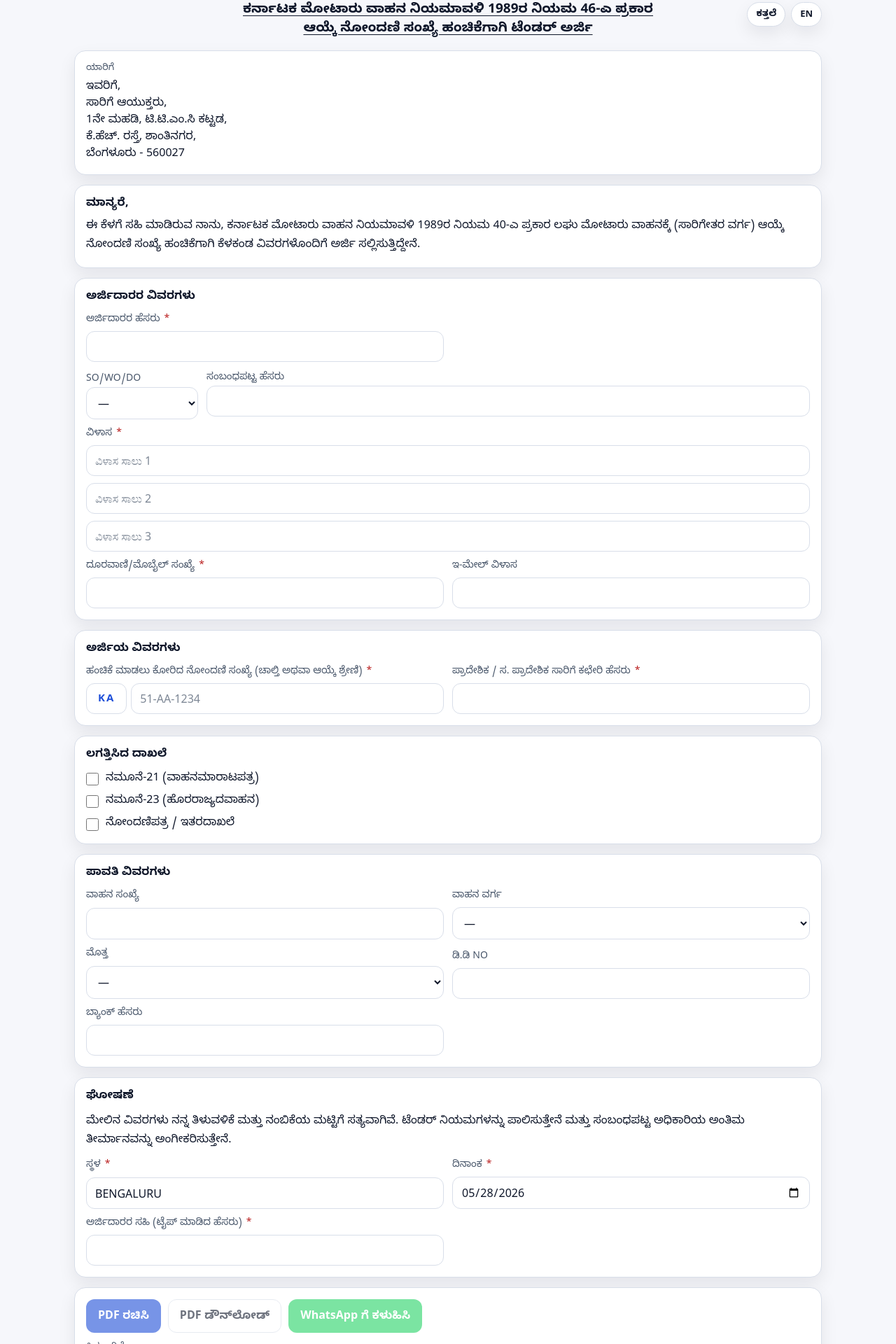
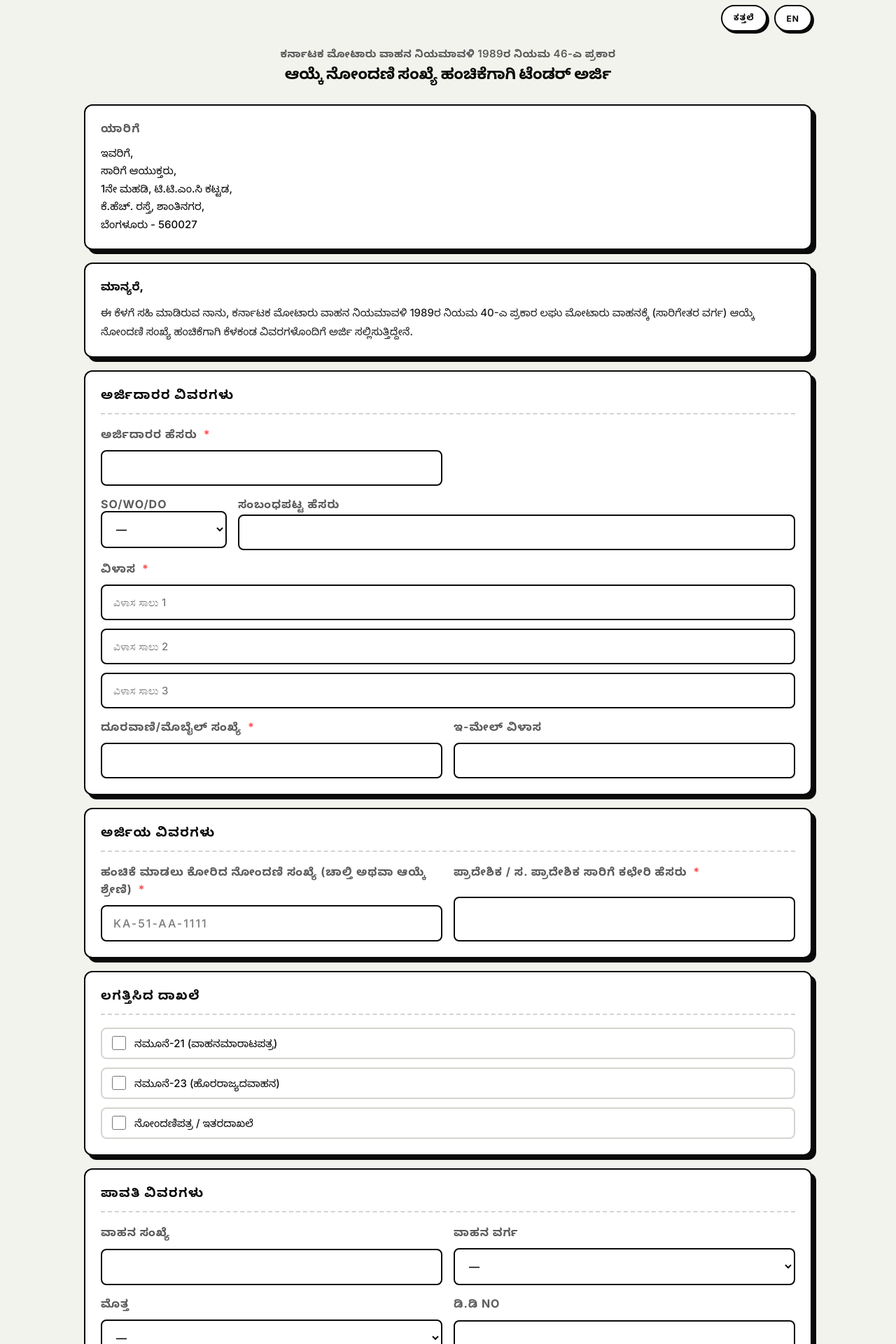
Before and after one commit to propagetech/rto, a React (Vite) app: page / in a window 1280 px wide. Shown: the part 21-1941 px from the top of the page at 70% size. Built offline with nearby package versions, Linux system fonts and the light colour scheme.

Commit message:
Update registration number input handling in App component. Introduce formatting logic for registration numbers and adjust placeholder text. Modify styles for improved layout and user experience, including updates to CSS variables and component styling.

```diff
--- a/index.html
+++ b/index.html
@@ -10,7 +10,7 @@
     <link rel="preconnect" href="https://fonts.googleapis.com" />
     <link rel="preconnect" href="https://fonts.gstatic.com" crossorigin />
     <link
-      href="https://fonts.googleapis.com/css2?family=Noto+Sans+Kannada:wght@400;500;600;700&display=swap"
+      href="https://fonts.googleapis.com/css2?family=Inter:wght@400;500;600;700;800;900&family=Noto+Sans+Kannada:wght@400;500;600;700&display=swap"
       rel="stylesheet"
     />
   </head>
--- a/src/App.jsx
+++ b/src/App.jsx
@@ -3,10 +3,10 @@ import {
   AMOUNT_OPTIONS,
   buildPdfFileName,
   buildShareMessage,
+  formatRegNumber,
   getUiLabels,
   INITIAL_FORM,
   REG_NUMBER_PLACEHOLDER,
-  REG_NUMBER_PREFIX,
   RELATION_OPTIONS,
   REQUIRED_FIELDS,
   UPPERCASE_FIELDS,
@@ -115,6 +115,24 @@ export default function App() {
     sigTouchedRef.current = true;
     lastBlobRef.current = null;
     setForm((prev) => ({ ...prev, signatureName: e.target.value.toUpperCase() }));
+  };
+
+  const handleRegNumberChange = (e) => {
+    const formatted = formatRegNumber(e.target.value);
+    lastBlobRef.current = null;
+    setForm((prev) => ({ ...prev, requestedRegNumber: formatted }));
+  };
+
+  const handleRegNumberFocus = () => {
+    if (!form.requestedRegNumber) {
+      setForm((prev) => ({ ...prev, requestedRegNumber: "KA-" }));
+    }
+  };
+
+  const handleRegNumberBlur = () => {
+    if (form.requestedRegNumber === "KA-" || form.requestedRegNumber === "KA") {
+      setForm((prev) => ({ ...prev, requestedRegNumber: "" }));
+    }
   };
 
   const canGenerate = useMemo(() => isComplete(form), [form]);
@@ -346,17 +364,16 @@ export default function App() {
                 <label htmlFor="requestedRegNumber">
                   {ui.requestedRegNumber} <span className="req">*</span>
                 </label>
-                <div className="reg-number-group">
-                  <span className="reg-number-group__prefix">{REG_NUMBER_PREFIX}</span>
                 <input
                   id="requestedRegNumber"
                   type="text"
                   placeholder={REG_NUMBER_PLACEHOLDER}
                   value={form.requestedRegNumber}
-                    onChange={update("requestedRegNumber")}
+                  onChange={handleRegNumberChange}
+                  onFocus={handleRegNumberFocus}
+                  onBlur={handleRegNumberBlur}
                   required
                 />
-                </div>
               </div>
 
               <div className="field">
--- a/src/labels.js
+++ b/src/labels.js
@@ -181,15 +181,21 @@ export const AMOUNT_OPTIONS = [
 ];
 
 export const REG_NUMBER_PREFIX = "KA";
-export const REG_NUMBER_PLACEHOLDER = "51-AA-1234";
+export const REG_NUMBER_PLACEHOLDER = "KA-51-AA-1111";
 
-export function regNumberForPdf(rest) {
-  const cleaned = String(rest || "")
-    .trim()
-    .replace(/\s+/g, "-")
-    .replace(/-+/g, "-")
-    .replace(/^-+|-+$/g, "");
-  return cleaned ? `${REG_NUMBER_PREFIX}-${cleaned}` : "";
+export function formatRegNumber(input) {
+  let raw = String(input || "").toUpperCase().replace(/[^A-Z0-9]/g, "");
+  if (raw.startsWith("KA")) raw = raw.slice(2);
+
+  let result = REG_NUMBER_PREFIX;
+  if (raw.length > 0) result += "-" + raw.slice(0, 2);
+  if (raw.length > 2) result += "-" + raw.slice(2, 4);
+  if (raw.length > 4) result += "-" + raw.slice(4, 8);
+  return result;
+}
+
+export function regNumberForPdf(value) {
+  return String(value || "").trim().toUpperCase();
 }
 
 export const UPPERCASE_FIELDS = new Set([
--- a/src/styles.css
+++ b/src/styles.css
@@ -1,28 +1,34 @@
 :root,
 [data-theme="light"] {
-  --bg: #f6f7fb;
+  --bg: #f3f3ed;
   --card: #ffffff;
   --input-bg: #ffffff;
-  --text: #0f172a;
-  --muted: #475569;
-  --border: #d8dee9;
-  --primary: #1d4ed8;
-  --primary-contrast: #ffffff;
-  --danger: #b91c1c;
-  --shadow: 0 10px 25px rgba(2, 6, 23, 0.08);
+  --text: #0a0a0a;
+  --text-soft: #1f1f1f;
+  --muted: #5b5b5b;
+  --border: #0a0a0a;
+  --border-soft: #d4d4cf;
+  --primary: #0ff8b6;
+  --primary-contrast: #0a0a0a;
+  --accent: #d3ff00;
+  --danger: #ff4d4d;
+  --pop-shadow: var(--text);
 }
 
 [data-theme="dark"] {
-  --bg: #0b1220;
-  --card: #131c2e;
-  --input-bg: #0f1626;
-  --text: #e2e8f0;
-  --muted: #94a3b8;
-  --border: #2a3650;
-  --primary: #60a5fa;
-  --primary-contrast: #0b1220;
-  --danger: #f87171;
-  --shadow: 0 10px 25px rgba(0, 0, 0, 0.5);
+  --bg: #060606;
+  --card: #111111;
+  --input-bg: #161616;
+  --text: #f5f5f0;
+  --text-soft: #d0d0c8;
+  --muted: #8a8a85;
+  --border: #f5f5f0;
+  --border-soft: #2a2a2a;
+  --primary: #0ff8b6;
+  --primary-contrast: #060606;
+  --accent: #d3ff00;
+  --danger: #ff5c5c;
+  --pop-shadow: var(--text);
 }
 
 * {
@@ -36,21 +42,25 @@ body {
 
 body {
   margin: 0;
-  font-family: "Noto Sans Kannada", ui-sans-serif, system-ui, -apple-system, BlinkMacSystemFont, "Segoe UI", Roboto,
-    Helvetica, Arial;
+  font-family: "Inter", "Noto Sans Kannada", ui-sans-serif, system-ui, -apple-system, BlinkMacSystemFont, "Segoe UI",
+    Roboto, Helvetica, Arial;
+  font-size: 15px;
   color: var(--text);
   background: var(--bg);
+  -webkit-font-smoothing: antialiased;
+  -moz-osx-font-smoothing: grayscale;
 }
 
 .page {
-  max-width: 1100px;
+  max-width: 1080px;
   margin: 0 auto;
-  padding: 24px 16px 40px;
+  padding: 28px 20px 64px;
 }
 
 .header {
-  margin-bottom: 16px;
+  margin-bottom: 28px;
   position: relative;
+  padding-top: 56px;
 }
 
 .header__controls {
@@ -58,26 +68,34 @@ body {
   top: 0;
   right: 0;
   display: flex;
-  gap: 8px;
+  gap: 10px;
 }
 
 .pill-toggle {
   appearance: none;
   background: var(--card);
-  border: 1px solid var(--border);
+  border: 2px solid var(--border);
   color: var(--text);
-  padding: 6px 12px;
+  padding: 8px 16px;
   border-radius: 999px;
   font: inherit;
-  font-size: 13px;
-  font-weight: 600;
+  font-size: 12px;
+  font-weight: 700;
+  letter-spacing: 1px;
+  text-transform: uppercase;
   cursor: pointer;
-  box-shadow: var(--shadow);
+  box-shadow: 3px 3px 0 var(--pop-shadow);
+  transition: transform 80ms ease, box-shadow 80ms ease;
 }
 
 .pill-toggle:hover {
-  border-color: var(--primary);
-  color: var(--primary);
+  transform: translate(1px, 1px);
+  box-shadow: 2px 2px 0 var(--pop-shadow);
+}
+
+.pill-toggle:active {
+  transform: translate(3px, 3px);
+  box-shadow: 0 0 0 var(--pop-shadow);
 }
 
 .pill-toggle:focus-visible {
@@ -88,141 +106,149 @@ body {
 .scan-title {
   margin: 0;
   text-align: center;
-  line-height: 1.4;
-  font-size: 19px;
-  font-weight: 700;
+  line-height: 1.35;
+  font-size: 22px;
+  font-weight: 800;
+  letter-spacing: -0.2px;
 }
 
 .scan-title__line {
   display: block;
-  text-decoration: underline;
-  text-underline-offset: 4px;
+  margin: 4px 0;
+}
+
+.scan-title__line:first-child {
+  font-size: 15px;
+  font-weight: 600;
+  color: var(--muted);
+  letter-spacing: 0.4px;
+  text-transform: none;
 }
 
 .content {
   display: grid;
-  gap: 14px;
+  gap: 18px;
 }
 
 .card {
   background: var(--card);
-  border: 1px solid var(--border);
-  border-radius: 16px;
-  padding: 16px;
-  box-shadow: var(--shadow);
+  border: 2px solid var(--border);
+  border-radius: 12px;
+  padding: 22px;
+  box-shadow: 6px 6px 0 var(--pop-shadow);
 }
 
 .section-title {
-  margin: 0 0 12px;
-  font-size: 16px;
+  margin: 0 0 18px;
+  font-size: 18px;
+  font-weight: 800;
+  letter-spacing: 1.5px;
+  text-transform: uppercase;
+  color: var(--text);
+  border-bottom: 2px dashed var(--border-soft);
+  padding-bottom: 10px;
 }
 
 .addressed {
   display: grid;
-  gap: 6px;
+  gap: 8px;
 }
 
 .addressed__label {
-  font-size: 13px;
+  font-size: 16px;
+  font-weight: 800;
+  letter-spacing: 1.5px;
+  text-transform: uppercase;
   color: var(--muted);
 }
 
 .addressed__value {
-  line-height: 1.5;
+  line-height: 1.7;
+  font-weight: 500;
 }
 
 .intro__salutation {
-  margin: 0 0 8px;
-  font-weight: 600;
+  margin: 0 0 10px;
+  font-weight: 800;
+  font-size: 16px;
 }
 
 .intro__body {
   margin: 0;
-  line-height: 1.7;
+  line-height: 1.75;
+  font-weight: 500;
+  color: var(--text-soft);
 }
 
 .form {
   display: grid;
-  gap: 14px;
+  gap: 18px;
 }
 
 .grid {
   display: grid;
   grid-template-columns: repeat(2, minmax(0, 1fr));
-  gap: 12px;
+  gap: 16px;
 }
 
 .field {
   display: grid;
-  gap: 6px;
+  gap: 8px;
 }
 
 .field label {
-  font-size: 14px;
+  font-size: 16px;
+  font-weight: 700;
+  letter-spacing: 1px;
+  text-transform: uppercase;
   color: var(--muted);
 }
 
 .req {
   color: var(--danger);
-  margin-left: 2px;
+  margin-left: 4px;
 }
 
 .field input,
 .field select,
 .field textarea {
   width: 100%;
-  padding: 10px 12px;
-  border: 1px solid var(--border);
-  border-radius: 12px;
+  padding: 14px 16px;
+  border: 2px solid var(--border);
+  border-radius: 8px;
   font: inherit;
-  font-family: ui-sans-serif, system-ui, -apple-system, BlinkMacSystemFont, "Segoe UI", Roboto, Helvetica, Arial;
+  font-family: "Inter", ui-sans-serif, system-ui, -apple-system, "Segoe UI", Roboto, Helvetica, Arial;
+  font-weight: 600;
   background: var(--input-bg);
   color: var(--text);
   color-scheme: light dark;
+  transition: box-shadow 80ms ease, transform 80ms ease;
+}
+
+.field input:focus,
+.field select:focus,
+.field textarea:focus {
+  outline: none;
+  box-shadow: 3px 3px 0 var(--primary);
+  transform: translate(-1px, -1px);
 }
 
 .field input::placeholder {
   color: var(--muted);
-  opacity: 0.7;
+  font-weight: 500;
+  opacity: 0.8;
 }
 
 .field input[type="text"],
 .field input[type="tel"] {
   text-transform: uppercase;
+  letter-spacing: 0.3px;
 }
 
-.reg-number-group {
-  display: flex;
-  align-items: stretch;
-  gap: 6px;
-}
-
-.reg-number-group__prefix {
-  display: inline-flex;
-  align-items: center;
-  justify-content: center;
-  padding: 0 16px;
-  min-width: 56px;
-  border: 1px solid var(--border);
-  border-radius: 12px;
-  background: var(--card);
+#requestedRegNumber {
   font-weight: 800;
-  font-size: 15px;
   letter-spacing: 2px;
-  color: var(--primary);
-  user-select: none;
-}
-
-.reg-number-group input {
-  flex: 1;
-  min-width: 0;
-}
-
-.field input:focus,
-.field select:focus {
-  outline: 2px solid var(--primary);
-  outline-offset: 1px;
-  border-color: transparent;
+  font-size: 16px;
 }
 
 .field--full {
@@ -232,32 +258,41 @@ body {
 .field--split {
   grid-column: 1 / -1;
   display: grid;
-  grid-template-columns: 160px 1fr;
-  gap: 12px;
+  grid-template-columns: 180px 1fr;
+  gap: 16px;
 }
 
 .stack {
   display: grid;
-  gap: 10px;
+  gap: 12px;
 }
 
 .checks {
   display: grid;
-  gap: 10px;
+  gap: 12px;
 }
 
 .check {
   display: flex;
-  gap: 10px;
+  gap: 12px;
   align-items: center;
   user-select: none;
   line-height: 1.4;
+  padding: 10px 14px;
+  border: 2px solid var(--border-soft);
+  border-radius: 8px;
+  font-weight: 500;
+  transition: border-color 80ms ease;
+}
+
+.check:hover {
+  border-color: var(--border);
 }
 
 .check input[type="checkbox"] {
   flex: 0 0 auto;
-  width: 18px;
-  height: 18px;
+  width: 20px;
+  height: 20px;
   margin: 0;
   accent-color: var(--primary);
   cursor: pointer;
@@ -268,66 +303,99 @@ body {
 }
 
 .declaration {
-  margin: 0 0 12px;
-  color: var(--text);
-  line-height: 1.7;
+  margin: 0 0 18px;
+  line-height: 1.75;
+  font-weight: 500;
+  color: var(--text-soft);
 }
 
 .actions {
   display: grid;
-  gap: 12px;
+  gap: 14px;
 }
 
 .actions__row {
   display: flex;
-  gap: 10px;
+  gap: 14px;
   flex-wrap: wrap;
 }
 
 .btn {
   appearance: none;
-  border: 1px solid var(--border);
+  border: 2px solid var(--border);
   background: var(--card);
   color: var(--text);
-  padding: 10px 16px;
-  border-radius: 12px;
+  padding: 14px 22px;
+  border-radius: 8px;
   font: inherit;
-  font-weight: 600;
+  font-family: "Inter", ui-sans-serif, system-ui;
+  font-weight: 800;
+  font-size: 13px;
+  letter-spacing: 1.5px;
+  text-transform: uppercase;
   cursor: pointer;
+  box-shadow: 5px 5px 0 var(--pop-shadow);
+  transition: transform 80ms ease, box-shadow 80ms ease;
+}
+
+.btn:hover:not(:disabled) {
+  transform: translate(2px, 2px);
+  box-shadow: 3px 3px 0 var(--pop-shadow);
+}
+
+.btn:active:not(:disabled) {
+  transform: translate(5px, 5px);
+  box-shadow: 0 0 0 var(--pop-shadow);
 }
 
 .btn:disabled {
-  opacity: 0.6;
+  opacity: 0.45;
   cursor: not-allowed;
+  box-shadow: 3px 3px 0 var(--border-soft);
+}
+
+.btn:focus-visible {
+  outline: 2px solid var(--primary);
+  outline-offset: 3px;
 }
 
 .btn--primary {
-  border-color: transparent;
   background: var(--primary);
   color: var(--primary-contrast);
 }
 
 .btn--whatsapp {
-  border-color: transparent;
   background: #25D366;
-  color: #fff;
+  color: #0a0a0a;
 }
 
 .status {
-  min-height: 18px;
-  font-size: 13px;
+  min-height: 20px;
+  font-size: 12px;
+  font-weight: 700;
+  letter-spacing: 1px;
+  text-transform: uppercase;
   color: var(--muted);
 }
 
 .preview__frame {
   width: 100%;
   height: min(70vh, 900px);
-  border: 1px solid var(--border);
-  border-radius: 12px;
+  border: 2px solid var(--border);
+  border-radius: 8px;
   background: #fff;
+  box-shadow: 6px 6px 0 var(--pop-shadow);
 }
 
 @media (max-width: 720px) {
+  .page {
+    padding: 20px 14px 48px;
+  }
+
+  .scan-title {
+    font-size: 18px;
+  }
+
   .grid {
     grid-template-columns: 1fr;
   }
@@ -335,4 +403,13 @@ body {
   .field--split {
     grid-template-columns: 1fr;
   }
+
+  .card {
+    padding: 18px;
+    box-shadow: 4px 4px 0 var(--pop-shadow);
+  }
+
+  .btn {
+    box-shadow: 4px 4px 0 var(--pop-shadow);
+  }
 }
```
Lines whose indentation alone changed are shown as unchanged.
